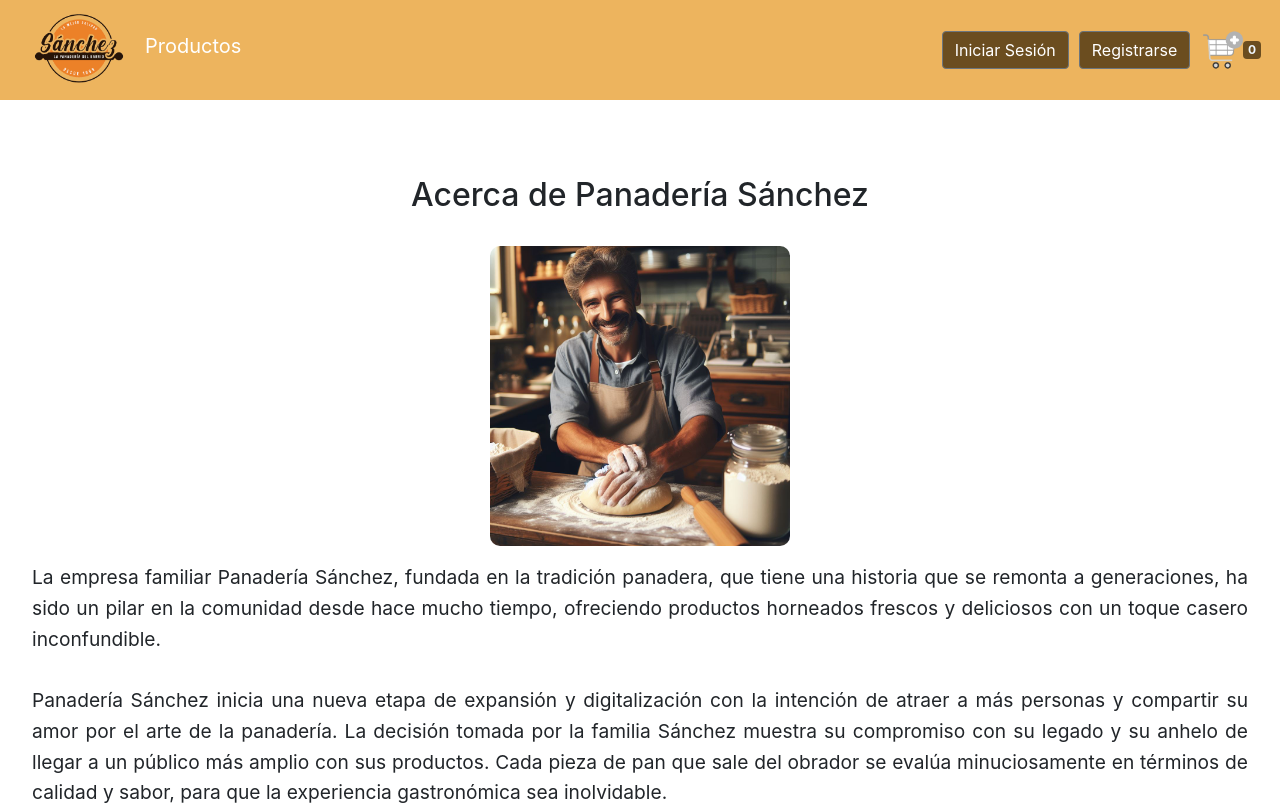
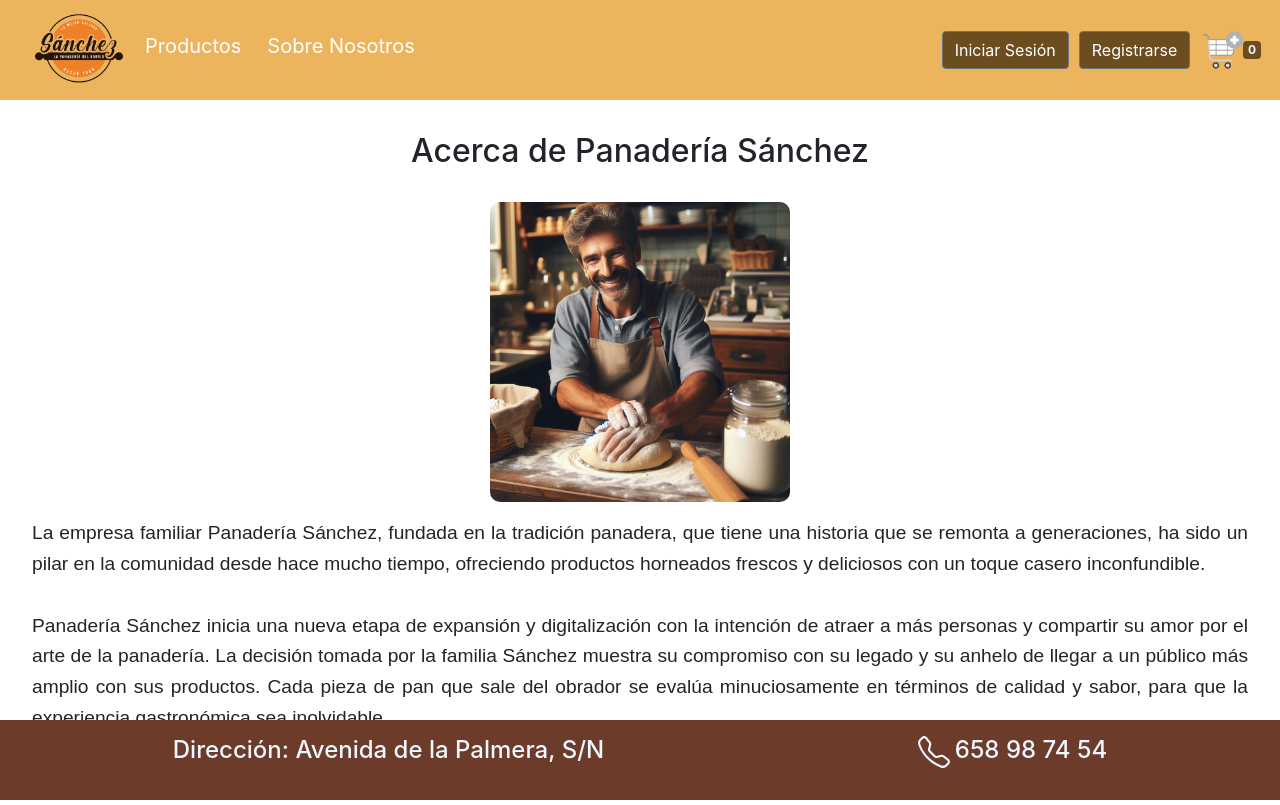
Before and after one commit to josgarber6/panaderia, a Vue app in the folder frontend/: page /about in a window 1280 px wide. Shown: the top 805 px of the page. Built offline with nearby package versions, Linux system fonts and the light colour scheme; no server answers.

Commit message:
[fix: Ajustar AboutView, añadirlo al navbar del admin y corregir windowHeight en AdminCreateProduct]

```diff
--- a/frontend/src/components/Navbar.vue
+++ b/frontend/src/components/Navbar.vue
@@ -16,6 +16,9 @@
             hamburguer,
             base_url: import.meta.env.VITE_APP_BASE_URL_SHORT,
         };
+    },
+    components: {
+      RouterLink,
     },
     created() {
       window.addEventListener('resize', this.handleResize);
@@ -62,12 +65,18 @@
                 </div>
               </div>
             </div>
+            <h5 style="display: flex; flex-direction: column; justify-content: center; margin-left: 20px;">
+              <RouterLink to="/about" style="color: white;">Sobre Nosotros</RouterLink>
+            </h5>
           </div>
         </template>
         <template v-else>
           <div style="display: flex; flex-direction: row; justify-content: left;">
             <h5 style="display: flex; flex-direction: column; justify-content: center;">
               <RouterLink to="/products" style="color: white;">Productos</RouterLink>
+            </h5>
+            <h5 style="display: flex; flex-direction: column; justify-content: center; margin-left: 20px;">
+              <RouterLink to="/about" style="color: white;">Sobre Nosotros</RouterLink>
             </h5>
           </div>
         </template>
@@ -153,12 +162,18 @@
                   </div>
                 </div>
               </div>
+              <h5 style="display: flex; flex-direction: column; justify-content: center; margin-left: 20px;">
+                <RouterLink to="/about" style="color: white;">Sobre Nosotros</RouterLink>
+              </h5>
             </div>
           </template>
           <template v-else>
+          <div style="display: flex; flex-direction: row; justify-content: left; margin-bottom: 5px;">
             <h5>
               <RouterLink to="/products" style="color: white;">Productos</RouterLink>
+              <RouterLink to="/about" style="color: white; margin-left: 20px">Sobre Nosotros</RouterLink>
             </h5>
+          </div>
           </template>
           <template v-if="this.$store.state.authenticated">
             <div id="account-setup">
--- a/frontend/src/components/Product/AdminCreateProduct.vue
+++ b/frontend/src/components/Product/AdminCreateProduct.vue
@@ -20,9 +20,9 @@
         stock: null,
         category: 1,
         image: null,
-        windowWidth: 0,
-        windowHeight: 0,
       },
+      windowWidth: 0,
+      windowHeight: 0,
       categories: [],
       selectedFile: null,
       // mensaje de error si los hay
--- a/frontend/src/views/AboutView.vue
+++ b/frontend/src/views/AboutView.vue
@@ -7,20 +7,31 @@
   name: 'AboutView',
   data() {
     return {
-      sanchez
+      sanchez,
+      windowHeight: 0,
+      isBodyTextHidden: false,
     }
   },
   components: {
     Navbar,
     Footer
+  },
+  methods: {
+    handleResize() {
+      this.isBodyTextHidden = document.body.scrollHeight > window.innerHeight;
     }
+  },
+  created() {
+    window.addEventListener('resize', this.handleResize);
+    this.handleResize();
+  },
 }
 </script>
 <template>
   <Navbar />
   <div class="about">
     <h1 class="title">Acerca de Panader&iacute;a S&aacute;nchez</h1>
-    <img :src="sanchez" alt="Imagen de la panadería" class="about-image" style="border-radius: 10px; width: 300px; height: 300px;">
+    <img :src="sanchez" alt="Imagen de la panadería" class="about-image">
     <p class="about-text">
       La empresa familiar Panadería Sánchez, fundada en la tradición panadera, que tiene una historia que se remonta a generaciones,
       ha sido un pilar en la comunidad desde hace mucho tiempo, ofreciendo productos
@@ -32,7 +43,7 @@
       Cada pieza de pan que sale del obrador se evalúa minuciosamente en términos de calidad y sabor, para que la experiencia gastronómica sea inolvidable.
     </p>
   </div>
-  <Footer/>
+  <Footer :id="isBodyTextHidden ? '' : 'footer-bottom'"/>
 </template>
 
 <style scoped>
@@ -50,21 +61,21 @@
 .about-text {
   font-size: 1.2em;
   line-height: 1.6;
+  font-family: sans-serif;
 }
 
 .about-image {
-  width: 100%;
+  width: 300px;
   height: auto;
   margin-bottom: 1em;
+  border-radius: 10px;
+  justify-self: center;
 }
 
-@media (min-width: 1024px) {
 .about {
-    min-height: 100vh;
   display: flex;
   flex-direction: column;
   align-items: center;
   justify-content: center;
 }
-}
 </style>
```
Lines whose indentation alone changed are shown as unchanged.
